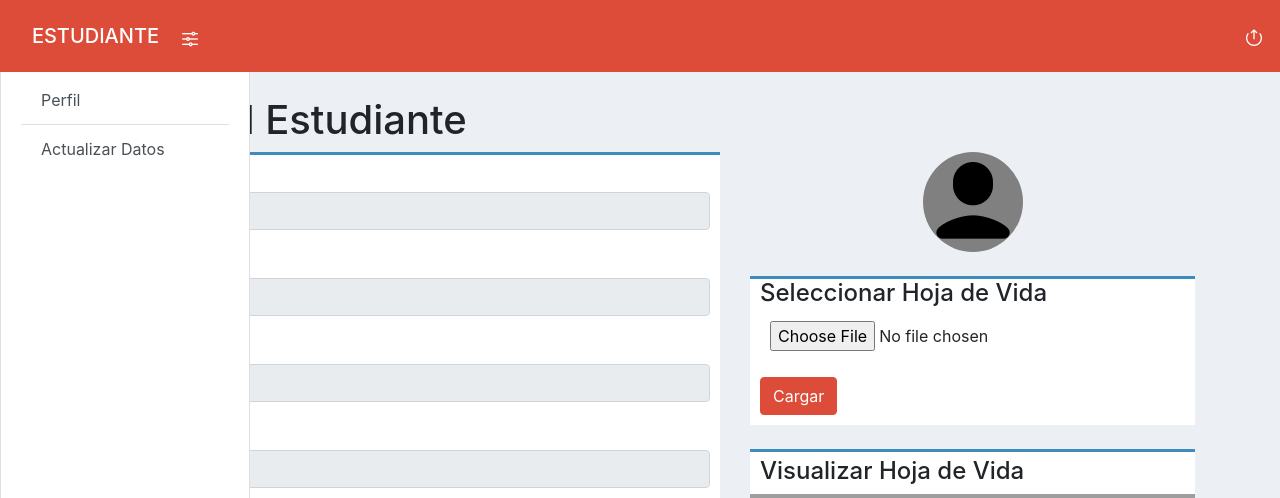
After one commit to Ivancito-ur/ProyectoAPI_Egresados, a PHP site: page /ProyectoAPI_Egresados/vista/Perfil-Estudiante/perfilE.php in a window 1280 px wide, after a click that opens the changed part. The commit adds this page. Shown: the top 498 px of the page. Run offline with PHP 8.4, Linux system fonts and the light colour scheme; some libraries are stand-ins or nearby versions; grey boxes are pictures that could not be loaded.

Commit message:
actualizacion

```diff
--- a/controlador/loginControl.php
+++ b/controlador/loginControl.php
@@ -1,5 +1,7 @@
 <?php
-  class loginControl extends Controller{
+
+
+class loginControl extends Controller{
 
 
 
--- a/public/js/login/login.js
+++ b/public/js/login/login.js
@@ -1,5 +1,5 @@
 
-const URLD =  "http://localhost/ProyectoAPI_Egresados/";
+const URLD = "http://localhost/ProyectoAPI_Egresados/";
 $('.alert').hide();
   $(document).ready(function(){
     $('.alert').hide();
--- /dev/null
+++ b/vista/Perfil-Estudiante/estiloPefil.css
@@ -0,0 +1,42 @@
+form {
+    padding-top: 5px;
+    padding-left: 10px;
+    padding-right: 10px;
+    padding-bottom: 10px;
+}
+
+footer {
+    position: absolute;
+    bottom: 0;
+    width: 100%;
+    height: 40px;
+}
+
+body {
+    margin: 0;
+    margin-bottom: 40px;
+}
+
+html {
+    min-height: 100%;
+    position: relative;
+}
+
+#menu {
+    height: 800px;
+    margin-top: -72px;
+    padding-top: 75px;
+}
+
+#hojav {
+    padding-top: 5px;
+    padding-bottom: 5px;
+}
+
+#update {
+    cursor: pointer;
+}
+
+#pdf {
+    height: 445px;
+}
--- /dev/null
+++ b/vista/Perfil-Estudiante/perfilE.js
@@ -0,0 +1,21 @@
+function loadAc() {
+    var xhttp = new XMLHttpRequest();
+    xhttp.onreadystatechange = function () {
+      if (this.readyState == 4 && this.status == 200) {
+        document.getElementById("contenedor").innerHTML = this.responseText;
+      }
+    };
+    xhttp.open("GET", "actualizar.html", true);
+    xhttp.send();
+  }
+
+  function loadPe() {
+    var xhttp = new XMLHttpRequest();
+    xhttp.onreadystatechange = function () {
+      if (this.readyState == 4 && this.status == 200) {
+        document.getElementById("contenedor").innerHTML = this.responseText;
+      }
+    };
+    xhttp.open("GET", "datos.html", true);
+    xhttp.send();
+  }
--- /dev/null
+++ b/vista/Perfil-Estudiante/perfilE.php
@@ -0,0 +1,147 @@
+<!DOCTYPE html>
+<?php
+//require_once '../../metodos/hoja_vida/hojaVida.php';
+$codigoEstudiante =1151612; //Se Cambia por el codigo que este en la sesion
+$varArchivo="../../hojasDeVida/$codigoEstudiante".".pdf";
+?>
+
+<html lang="es">
+
+<head>
+    <meta charset="UTF-8">
+    <meta name="viewport" content="width=device-width, initial-scale=1.0">
+    <title>Document</title>
+    <a href=""></a>
+    <script src="https://code.jquery.com/jquery-3.4.1.slim.min.js"
+        integrity="sha384-J6qa4849blE2+poT4WnyKhv5vZF5SrPo0iEjwBvKU7imGFAV0wwj1yYfoRSJoZ+n"
+        crossorigin="anonymous"></script>
+    <script src="https://cdn.jsdelivr.net/npm/popper.js@1.16.0/dist/umd/popper.min.js"
+        integrity="sha384-Q6E9RHvbIyZFJoft+2mJbHaEWldlvI9IOYy5n3zV9zzTtmI3UksdQRVvoxMfooAo"
+        crossorigin="anonymous"></script>
+    <script src="https://stackpath.bootstrapcdn.com/bootstrap/4.4.1/js/bootstrap.min.js"
+        integrity="sha384-wfSDF2E50Y2D1uUdj0O3uMBJnjuUD4Ih7YwaYd1iqfktj0Uod8GCExl3Og8ifwB6"
+        crossorigin="anonymous"></script>
+
+    <!-- Bootstrap core CSS -->
+    <link rel="stylesheet" href="https://stackpath.bootstrapcdn.com/bootstrap/4.4.1/css/bootstrap.min.css"
+        integrity="sha384-Vkoo8x4CGsO3+Hhxv8T/Q5PaXtkKtu6ug5TOeNV6gBiFeWPGFN9MuhOf23Q9Ifjh" crossorigin="anonymous">
+
+    <link href="estiloPefil.css" rel="stylesheet">
+    <script type="text/javascript" src="perfilE.js"></script>
+
+</head>
+
+<body style="background-color: #ecf0f5;">
+    <nav class="navbar navbar-light" style="background-color: #dd4b39; z-index: 1001;">
+        <div class="nav-link">
+            <span style="color: white;" class="navbar-brand mb-0 h1">ESTUDIANTE</span>
+            <a data-toggle="collapse" href="#collapseExample" role="button" aria-expanded="false"
+                aria-controls="collapseExample">
+                <img src="./img/toggle.png" alt="">
+            </a>
+        </div>
+        <div><a href="#"><img src="./img/out.png" alt=""></a></div>
+    </nav>
+    <div>
+        <div class="collapse" id="collapseExample" style="width: 250px; position: fixed; z-index: 1000;">
+            <div id="menu" class="card card-body">
+                <ul class="list-group list-group-flush" style="min-height: 600px;">
+                    <a onclick="loadPe()" href="#" class="list-group-item list-group-item-action">Perfil</a>
+                    <a onclick="loadAc()" href="#" class="list-group-item list-group-item-action">Actualizar Datos</a>
+                </ul>
+            </div>
+        </div>
+    </div>
+    <br>
+    <div class="container" id="contenedor">
+        <h1>Perfil del Estudiante</h1>
+        <div class="row">
+            <div class="col-7">
+                <div class="box box-primary" style="border-top: 3px solid #3c8dbc; background-color: white;">
+                    <form>
+                        <div class="form-group">
+                            <label for="nombre">Nombres</label>
+                            <input type="text" class="form-control" id="nombre" readonly>
+                        </div>
+                        <div class="form-group">
+                            <label for="apellido">Apellidos</label>
+                            <input type="text" class="form-control" id="apellido" readonly>
+                        </div>
+                        <div class="form-group">
+                            <label for="telefono">Telefono</label>
+                            <input type="number" class="form-control" id="telefono" readonly>
+                        </div>
+                        <div class="form-group">
+                            <label for="direccion">Direccion</label>
+                            <input type="text" class="form-control" id="direccion" readonly>
+                        </div>
+                        <div class="form-group">
+                            <label for="fechai">Fecha de Ingreso</label>
+                            <input type="text" class="form-control" id="fechai" readonly>
+                        </div>
+                        <div class="form-group">
+                            <label for="fechae">Fecha de Egreso</label>
+                            <input type="text" class="form-control" id="fechae" readonly>
+                        </div>
+                        <div class="form-group">
+                            <label for="correoi">Correo Institucional</label>
+                            <input type="email" class="form-control" id="correoi" readonly>
+                        </div>
+                        <div class="form-group">
+                            <label for="correop">Correo Personal</label>
+                            <input type="email" class="form-control" id="correop" readonly>
+                        </div>
+                        <div class="form-group">
+                            <label for="empresa">Empresa Actual</label>
+                            <input type="text" class="form-control" id="empresa" readonly>
+                        </div>
+                    </form>
+                </div>
+            </div>
+            <div class="col-5">
+                <div style="text-align: center;">
+                    <img src="./img/user.png" alt="..." class="rounded-circle" style="background-color: grey;">
+                </div>
+                <br>
+                <div style="border-top: 3px solid #3c8dbc; background-color: white;">
+                    <h4 style="padding-left: 10px;">Seleccionar Hoja de Vida</h4>
+                    <form  method="post"  action="../../metodos/hoja_vida/saveHV.php" name="hv" enctype="multipart/form-data">
+                        <div class="form-group" style="display: none">
+                            <label for="nombre">Codigo</label>
+                            <input type="text" class="form-control" name="codigo" value="<?=$codigoEstudiante?>" readonly>
+                        </div>
+                        <div class="input-group mb-3"
+                            style="padding-left: 10px; padding-right: 10px; padding-bottom: 10px;">
+                            <div >
+                                <input type="file" name="hojaVida" value="hojaVida"
+                                    aria-describedby="inputGroupFileAddon01" accept="application/pdf">
+                            </div>
+                        </div>
+                        <button type="submit" class="btn btn-primary"
+                            style="background-color: #dd4b39; border-color: #dd4b39;" name="cargar" value="cargar">Cargar</button>
+                    </form>
+                </div>
+                <br>
+                <div id="hojav" style="border-top: 3px solid #3c8dbc; background-color: white;">
+                    <div class="form-group">
+                        <h4 class="control-label" style="padding-left: 10px;">Visualizar Hoja de Vida</h4>
+                        <div class="embed-responsive embed-responsive-16by9" id="pdf">
+                            <iframe class="embed-responsive-item" src="<?=$varArchivo?>" acce
+                                allowfullscreen></iframe>
+                        </div>
+                        <p>"<?=$varArchivo?>"</p>
+                        <p>"<?=$codigoEstudiante?>"</p>
+                    </div>
+                </div>
+            </div>
+        </div>
+    </div>
+    <br>
+    <footer class="card-footer footer-separacion" style="background-color: #dd4b39; z-index: 1002;">
+
+    </footer>
+
+
+</body>
+
+</html>
--- a/vista/login/loginA.php
+++ b/vista/login/loginA.php
@@ -1,5 +1,5 @@
 <div id="contenedor" >
-   <form class="form-signin">
+    <form class="form-signin">
 
       <p class="login-box-msg">ADMINISTRATIVO</p>
       <p class="login-box-msg">Ingresa tus datos para iniciar sesión</p>
```
Also changed, not shown: public/js/director/main.js (+16 -1 lines), vista/Perfil-Estudiante/actualizar.html (added, +30 -0 lines), vista/Perfil-Estudiante/datos.html (added, +81 -0 lines), vista/Perfil-Estudiante/test.php (added, +8 -0 lines), vista/Perfil-Estudiante/img/out.png (added), vista/Perfil-Estudiante/img/pdf.png (added), vista/Perfil-Estudiante/img/toggle.png (added), vista/Perfil-Estudiante/img/user.png (added), 1 other file.
